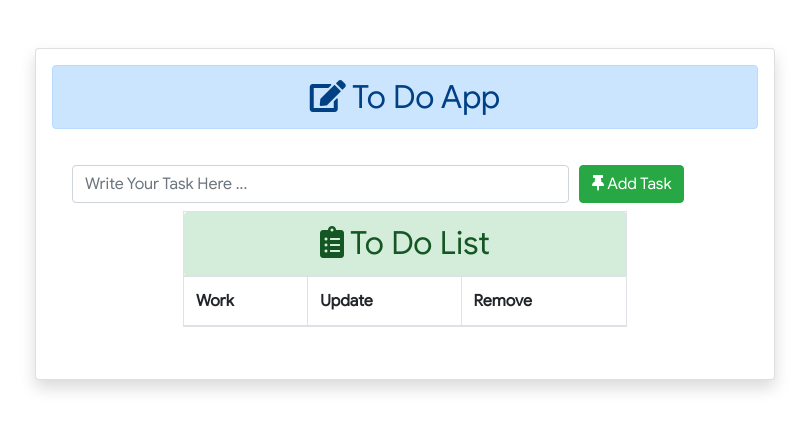
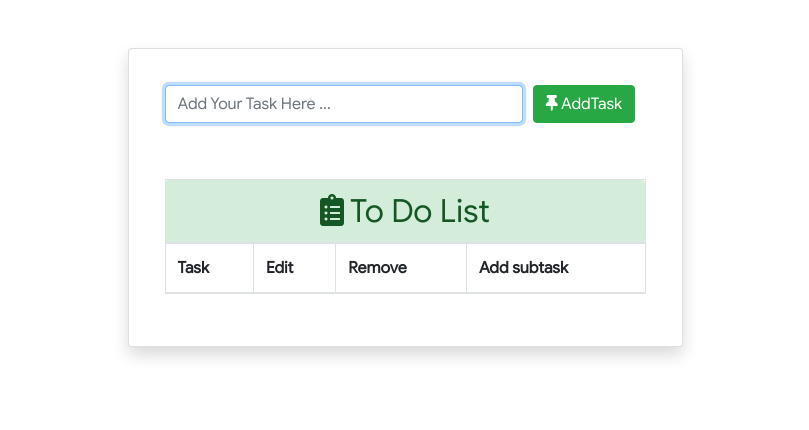
Before and after one commit to ShubhamSahaniNitkkr/todo-list-app-reactjs, a React (Create React App) app: page / in a window 1280 px wide. Shown: the top 430 px of the page, without its empty margins (235-1044 px from the left). Built offline with nearby package versions, Linux system fonts and the light colour scheme.

Commit message:
localstorage added

```diff
--- a/src/App.js
+++ b/src/App.js
@@ -12,6 +12,15 @@ class App extends Component {
     editItem: false,
   };
 
+  componentDidMount() {
+    let items = window.localStorage.getItem('todo-items');
+    if (items !== null) {
+      this.setState({
+        items: JSON.parse(items),
+      });
+    }
+  }
+
   handleChange = (e) => {
     this.setState({
       item: e.target.value,
@@ -24,9 +33,12 @@ class App extends Component {
     const newItem = {
       id: this.state.id,
       title: this.state.item,
+      subtasks: [],
     };
 
-    const updatedItem = [...this.state.items, newItem];
+    let updatedItem = [...this.state.items, newItem];
+
+    localStorage.setItem('todo-items', JSON.stringify(updatedItem));
 
     this.setState({
       items: updatedItem,
@@ -47,9 +59,23 @@ class App extends Component {
     this.setState({
       items: filteredItems,
     });
+    localStorage.setItem('todo-items', JSON.stringify(filteredItems));
   };
 
   handleEdit = (id) => {
+    const filteredItems = this.state.items.filter((item) => item.id !== id);
+
+    const selectedItems = this.state.items.find((item) => item.id === id);
+
+    this.setState({
+      items: filteredItems,
+      item: selectedItems.title,
+      editItem: true,
+      id: id,
+    });
+  };
+
+  handleAddSubtask = (id) => {
     const filteredItems = this.state.items.filter((item) => item.id !== id);
 
     const selectedItems = this.state.items.find((item) => item.id === id);
@@ -74,6 +100,7 @@ class App extends Component {
           clearList={this.clearList}
           handleDelete={this.handleDelete}
           handleEdit={this.handleEdit}
+          handleAddSubtask={this.handleAddSubtask}
         />
       </div>
     );
--- a/src/components/TodoInput.js
+++ b/src/components/TodoInput.js
@@ -3,12 +3,18 @@ import TodoList from './TodoList';
 
 export default class TodoInput extends Component {
   render() {
-    const { item, handleChange, handleSubmit, editItem } = this.props;
+    const {
+      item,
+      items,
+      handleChange,
+      handleSubmit,
+      editItem,
+      clearList,
+      handleDelete,
+      handleEdit,
+    } = this.props;
     return (
-      <div className='card mx-auto col-md-8 shadow p-3 mb-5 bg-white rounded'>
-        <h2 className='card-title text-center alert alert-primary' role='alert'>
-          <i className='fas fa-edit '></i> To Do App
-        </h2>
+      <div className='card mx-auto col-md-6 shadow p-3 mb-5 bg-white rounded'>
         <div className='card-body'>
           <form onSubmit={handleSubmit}>
             <div className='form-row'>
@@ -17,9 +23,10 @@ export default class TodoInput extends Component {
                 <div className='input-group mb-2'>
                   <input
                     type='text'
+                    autoFocus
                     className='form-control'
                     id='inlineFormInputGroup'
-                    placeholder='Write Your Task Here ...'
+                    placeholder='Add Your Task Here ...'
                     value={item}
                     onChange={handleChange}
                   />
@@ -33,18 +40,21 @@ export default class TodoInput extends Component {
                     editItem ? 'btn btn-warning mb-2' : 'btn btn-success mb-2'
                   }
                 >
-                  <i className='fas fa-thumbtack'></i>{' '}
-                  {editItem ? 'Edit ' : 'Add '}Task
+                  {editItem ? (
+                    <i className='fas fa-pen'></i>
+                  ) : (
+                    <i className='fas fa-thumbtack'></i>
+                  )}
+                  {editItem ? '  Edit' : '  Add'}Task
                 </button>
               </div>
             </div>
           </form>
-
           <TodoList
-            items={this.props.items}
-            clearList={this.props.clearList}
-            handleDelete={this.props.handleDelete}
-            handleEdit={this.props.handleEdit}
+            items={items}
+            clearList={clearList}
+            handleDelete={handleDelete}
+            handleEdit={handleEdit}
           />
         </div>
       </div>
--- a/src/components/TodoItem.js
+++ b/src/components/TodoItem.js
@@ -1,15 +1,25 @@
 import React, { Component } from 'react';
 
-export default class TodoItem extends Component{
-  render(){
-    const {title,handleDelete,handleEdit} = this.props;
+export default class TodoItem extends Component {
+  render() {
+    const { title, handleDelete, handleEdit, handleAddSubtask } = this.props;
 
-    return(
-    <tr>
-      <td className="text-info">{title}</td>
-      <td><i className="fas fa-pen text-warning" onClick={handleEdit}></i></td>
-      <td><i className="fas fa-trash text-danger" onClick={handleDelete}></i></td>
-    </tr>
-    )
+    return (
+      <tr>
+        <td className='text-info'>{title}</td>
+        <td>
+          <i className='fas fa-pen text-warning' onClick={handleEdit}></i>
+        </td>
+        <td>
+          <i className='fas fa-trash text-danger' onClick={handleDelete}></i>
+        </td>
+        <td>
+          <i
+            className='fas fa-plus text-success'
+            onClick={handleAddSubtask}
+          ></i>
+        </td>
+      </tr>
+    );
   }
 }
--- a/src/components/TodoList.js
+++ b/src/components/TodoList.js
@@ -1,47 +1,64 @@
 import React, { Component } from 'react';
 import TodoItem from './TodoItem';
 
-export default class TodoList extends Component{
-  render(){
-    const {items,clearList,handleDelete,handleEdit} = this.props;
-    return(
+export default class TodoList extends Component {
+  render() {
+    const {
+      items,
+      clearList,
+      handleDelete,
+      handleEdit,
+      handleAddSubtask,
+    } = this.props;
+    return (
       <React.Fragment>
-
-<table className="table table-bordered col-md-8 mx-auto table-striped table-hover">
+        <table className='table table-bordered col-md-12 mx-auto table-striped table-hover mt-5'>
           <thead>
             <tr>
-      <th colSpan="3" className="h2 text-center alert alert-success" role="alert"><i className="fas fa-clipboard-list"></i> To Do List</th>
+              <th
+                colSpan='4'
+                className='h2 text-center alert alert-success'
+                role='alert'
+              >
+                <i className='fas fa-clipboard-list'></i> To Do List
+              </th>
             </tr>
             <tr>
-      <th scope="col">Work</th>
-      <th scope="col">Update</th>
-      <th scope="col">Remove</th>
+              <th scope='col'>Task</th>
+              <th scope='col'>Edit</th>
+              <th scope='col'>Remove</th>
+              <th scope='col'>Add subtask</th>
             </tr>
           </thead>
           <tbody>
-    {items.map(item => {
-        return <TodoItem
+            {items.map((item) => {
+              return (
+                <TodoItem
                   key={item.id}
                   title={item.title}
-          handleDelete={()=>handleDelete(item.id)}
-          handleEdit={()=>handleEdit(item.id)}
+                  handleDelete={() => handleDelete(item.id)}
+                  handleEdit={() => handleEdit(item.id)}
+                  handleAddSubtask={() => handleAddSubtask(item.id)}
                 />
-      })
-    }
-    {
-      items.length ===0 ?'':
+              );
+            })}
+            {items.length !== 0 && (
               <tr>
-      <td colSpan="3" className="text-right">
-
-        <button type="button" onClick={clearList} disabled={items.length ===0 ? true : false} className="btn btn-danger text-capitalize"> <i className="fas fa-sync-alt"></i> Clear list </button>
+                <td colSpan='4' className='text-right'>
+                  <button
+                    type='button'
+                    onClick={clearList}
+                    disabled={items.length === 0 ? true : false}
+                    className='btn btn-danger text-capitalize'
+                  >
+                    <i className='fas fa-sync-alt'></i> Clear list{' '}
+                  </button>
                 </td>
               </tr>
-   }
-
+            )}
           </tbody>
         </table>
-
       </React.Fragment>
-    )
+    );
   }
 }
```
Lines whose indentation alone changed are shown as unchanged.
